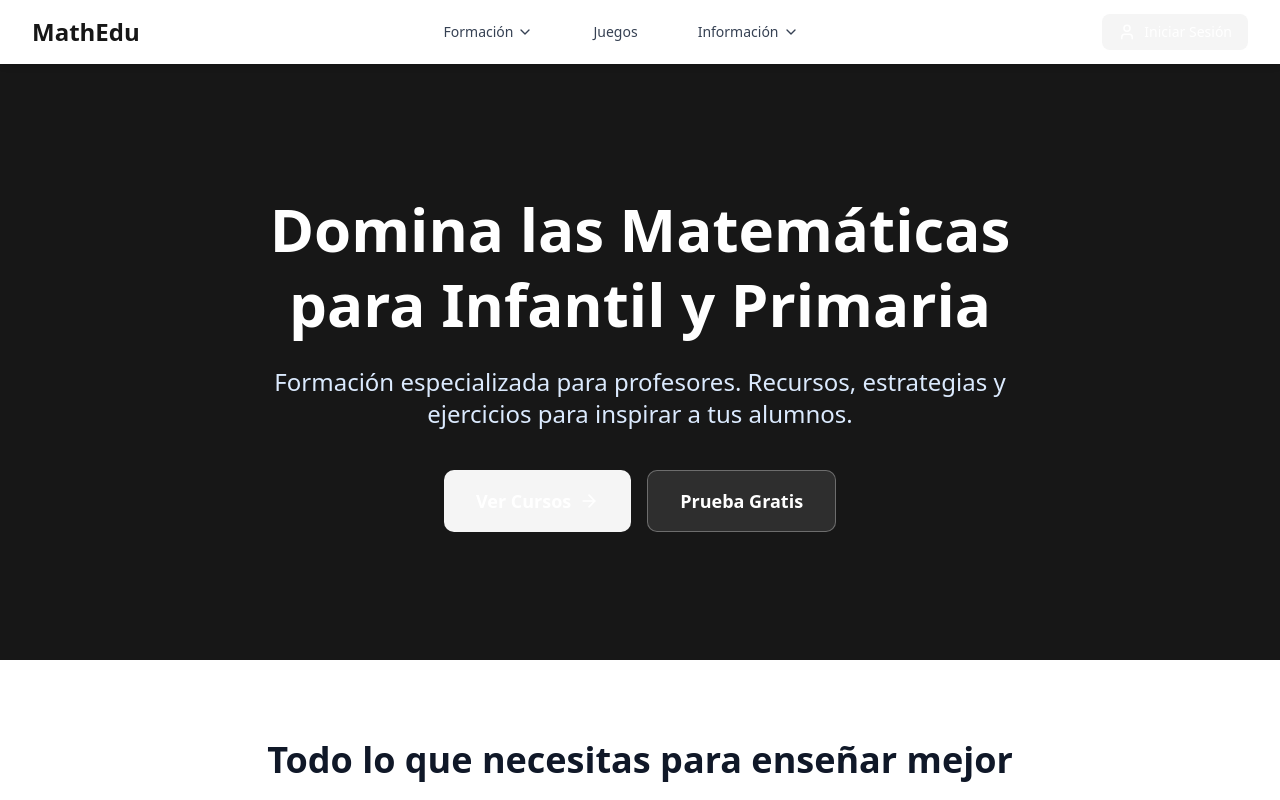
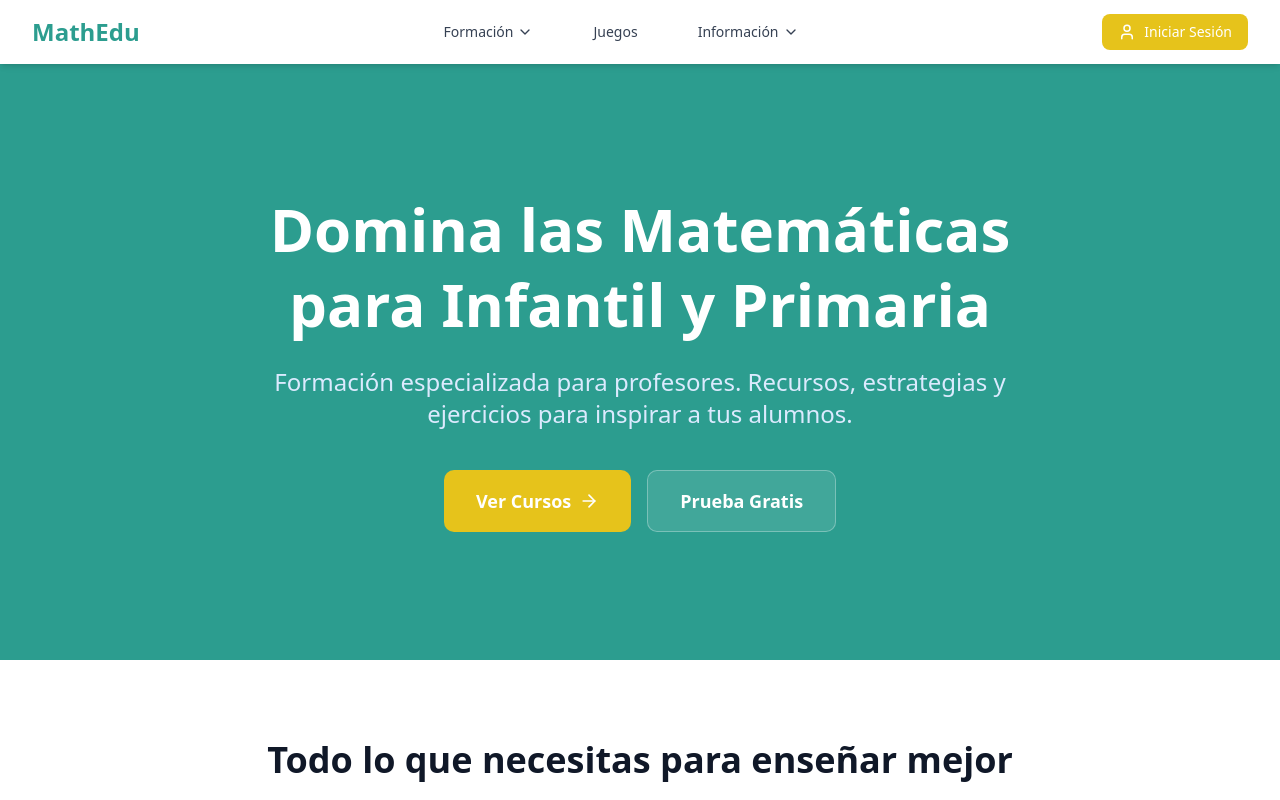
Before and after one commit to manu-reco/math-web, a Next.js app: page / in a window 1280 px wide. Shown: the top 800 px of the page. Built offline with nearby package versions, Linux system fonts and the light colour scheme.

Commit message:
Fix primary and secondary color variables
Replaced hardcoded hex values for --color-primary, --color-secondary and its hover variations with CSS variables. Updated oklch values for --primary and --secondary to match teal and mustard yellow theme colors.

```diff
--- a/src/app/globals.css
+++ b/src/app/globals.css
@@ -3,12 +3,13 @@
 
 @custom-variant dark (&:is(.dark *));
 
+/* Algunos están sobrescritos más abajo */
 @theme {
   --font-sans: var(--font-inter);
-  --color-primary: #2A9D8F;
+  --color-primary: var(--color-primary);
   /* Teal */
-  --color-primary-hover: #1E8F89;
-  --color-secondary: #E6C31B;
+  --color-primary-hover: var(--color-primary-hover);
+  --color-secondary: var(--color-secondary);
   /* Mustard Yellow */
   --color-secondary-hover: #D5B619;
   --color-background: #F6F7F8;
@@ -76,10 +77,12 @@ body {
   --card-foreground: oklch(0.145 0 0);
   --popover: oklch(1 0 0);
   --popover-foreground: oklch(0.145 0 0);
-  --primary: oklch(0.205 0 0);
+  --primary: oklch(0.63 0.1 183.072); /* Teal */
   --primary-foreground: oklch(0.985 0 0);
-  --secondary: oklch(0.97 0 0);
+  --primary-hover: oklch(0.56 0.1645 195.536);
+  --secondary: oklch(0.823 0.1645 95.464); /* Mustard Yellow */
   --secondary-foreground: oklch(0.205 0 0);
+  --secondary-hover: oklch(0.78 0.156 96.252);
   --muted: oklch(0.97 0 0);
   --muted-foreground: oklch(0.556 0 0);
   --accent: oklch(0.97 0 0);
```
